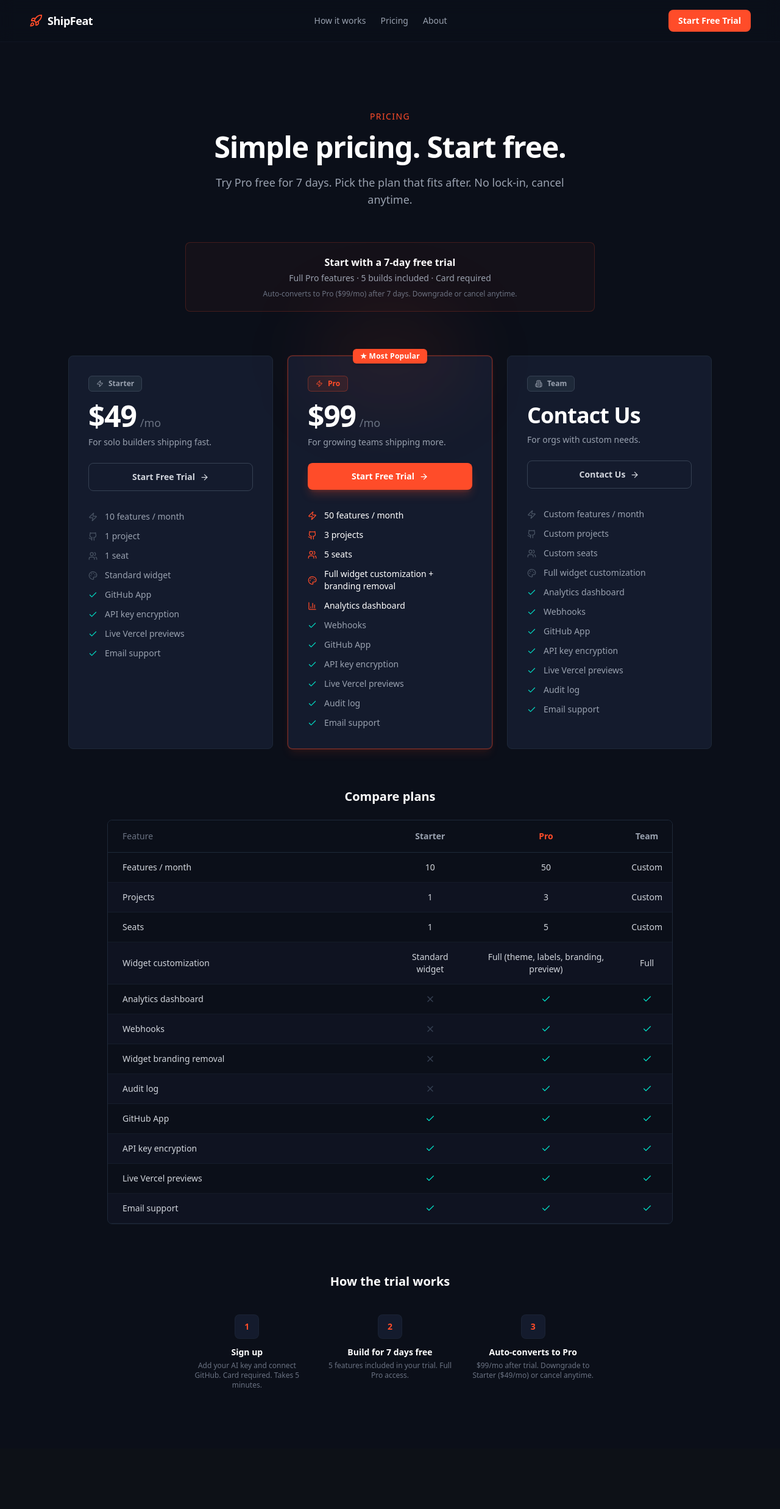
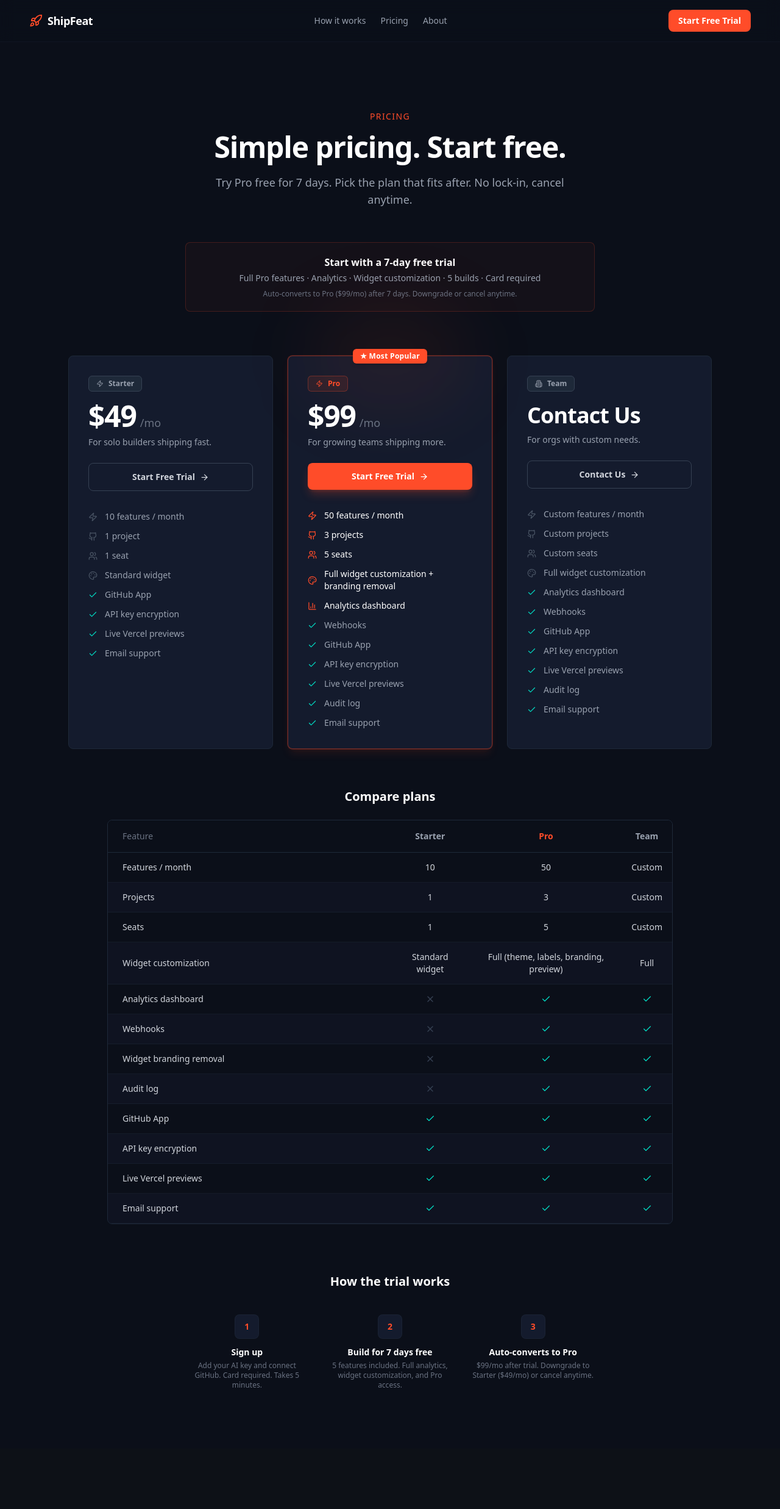
Before and after one commit to tearless-ai/shipfeat-www, a Next.js app: page /pricing in a window 1280 px wide. Shown: the top 2474 px of the page at 61% size. Built offline with nearby package versions, Linux system fonts and the light colour scheme.

Commit message:
fix(pricing): update trial callout to highlight concrete Pro features
- Trial callout: add Analytics + Widget customization to feature list
- How it works step 2: specify analytics, widget customization, and Pro access

```diff
--- a/app/pricing/page.tsx
+++ b/app/pricing/page.tsx
@@ -173,7 +173,7 @@ export default function PricingPage() {
               Start with a 7-day free trial
             </p>
             <p className="text-sm text-gray-400">
-              Full Pro features · 5 builds included · Card required
+              Full Pro features · Analytics · Widget customization · 5 builds · Card required
             </p>
             <p className="text-xs text-gray-500 mt-2">
               Auto-converts to Pro ($99/mo) after 7 days. Downgrade or cancel anytime.
@@ -359,7 +359,7 @@ export default function PricingPage() {
               </div>
               <p className="text-sm font-semibold text-white mb-1">Build for 7 days free</p>
               <p className="text-xs text-gray-500">
-                5 features included in your trial. Full Pro access.
+                5 features included. Full analytics, widget customization, and Pro access.
               </p>
             </div>
             <div>
```
